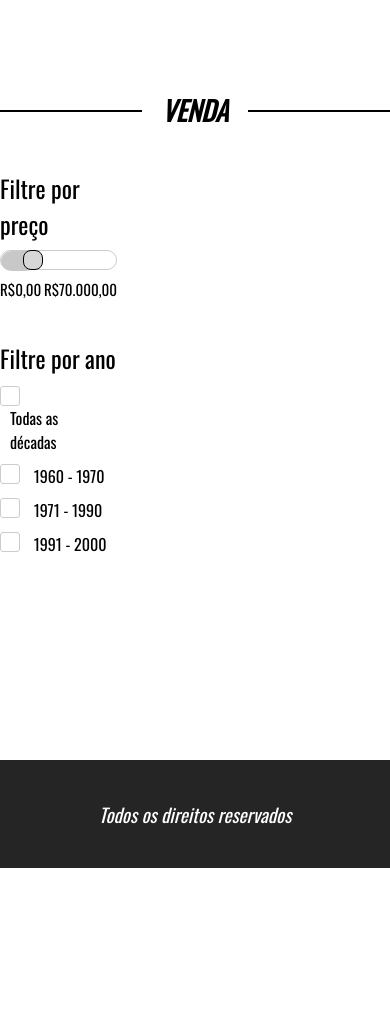
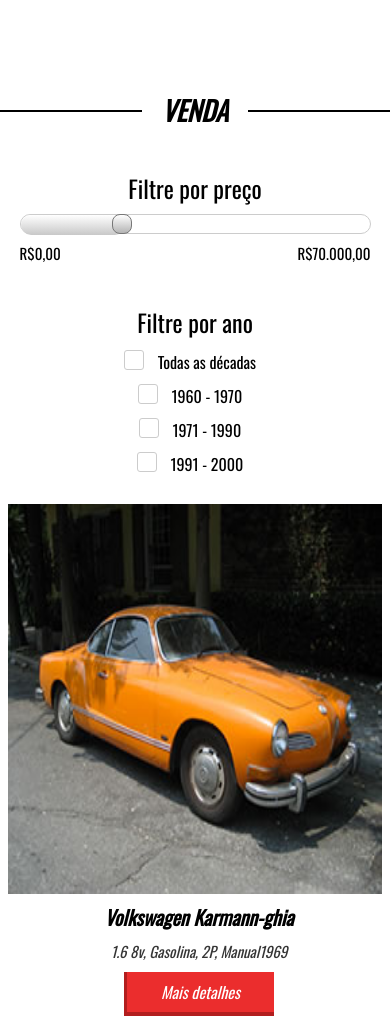
Before and after one commit to V1nnys/Danki-code, a PHP site: page /venda.html in a window 390 px wide. Shown: the part 130-1166 px from the top of the page. Before the commit the page ends 998 px from the top, so only its background shows below. Run offline with PHP 8.4, Linux system fonts and the light colour scheme.

Commit message:
Projeto_05
Aba vendas completa.

```diff
--- a/Projeto_pratico_05/Css/css5.css
+++ b/Projeto_pratico_05/Css/css5.css
@@ -1,106 +1,105 @@
-*{
+* {
   margin: 0;
   padding: 0;
   box-sizing: border-box;
-    font-family: 'Oswald', sans-serif;
+  font-family: "Oswald", sans-serif;
 }
 
-html,body{
+html,
+body {
   height: 100%;
 }
 
-.container{
+.container {
   width: 100%;
   max-width: 1400px;
   margin: 0 auto;
 }
 
-.clear{
+.clear {
   clear: both;
 }
 
-header{
+header {
   padding: 20px 2% 35px 2%;
   height: 130px;
 }
 
-header div.logo{
+header div.logo {
   float: left;
 }
 
-header nav.desktop{
+header nav.desktop {
   float: right;
   position: relative;
   top: 40px;
 }
 
-nav.mobile{
+nav.mobile {
   margin-top: 40px;
   float: right;
   width: 32px;
   height: 32px;
   background-size: 100% 100%;
   cursor: pointer;
-    background-image: url('../images/icon_menu.png');
+  background-image: url("../images/icon_menu.png");
   display: none;
 }
 
-nav.mobile ul{
+nav.mobile ul {
   display: none;
   width: 100%;
   left: 0;
   top: 95px;
   z-index: 999;
-    border-bottom: 4px solid #EB2D2D;
+  border-bottom: 4px solid #eb2d2d;
   position: absolute;
   text-align: center;
   background-color: white;
 }
 
-nav.mobile li{
+nav.mobile li {
   font-size: 23px;
   padding: 20px 0;
   font-style: italic;
 }
 
-nav.mobile li a{
+nav.mobile li a {
   color: black;
   text-decoration: none;
 }
 
-
-
-header nav.desktop ul{
+header nav.desktop ul {
   list-style-type: none;
 }
 
-header nav.desktop ul li{
+header nav.desktop ul li {
   float: left;
   font-size: 23px;
   padding: 0 30px;
   font-style: italic;
 }
 
-header nav.desktop a{
+header nav.desktop a {
   color: black;
   text-decoration: none;
 }
 
-section.banner{
+section.banner {
   width: 100%;
   height: 600px;
   background-color: black;
-    background-image: url('../images/bg.jpg');
+  background-image: url("../images/bg.jpg");
   background-size: contain;
   background-position: right bottom;
   background-repeat: no-repeat;
 }
 
-.text-banner{
+.text-banner {
   padding: 100px;
 }
 
-.text-banner-single{
+.text-banner-single {
   width: 314px;
   font-style: italic;
   margin-top: 20px;
@@ -108,53 +107,52 @@
   height: 50px;
   color: white;
   font-size: 23px;
-    background-image: url('../images/box-text.png');
+  background-image: url("../images/box-text.png");
   background-size: 100% 100%;
   text-transform: uppercase;
 }
 
-.text-banner .text-banner-single:nth-of-type(2){
+.text-banner .text-banner-single:nth-of-type(2) {
   width: 200px;
   height: 50px;
   position: relative;
   left: -12px;
 }
 
-.text-banner .text-banner-single:nth-of-type(3){
+.text-banner .text-banner-single:nth-of-type(3) {
   width: 170px;
   height: 50px;
   position: relative;
   left: -22px;
 }
 
-.text-banner .text-banner-single:nth-of-type(4){
+.text-banner .text-banner-single:nth-of-type(4) {
   width: 320px;
   height: 50px;
   color: black;
   position: relative;
   font-size: 21px;
   left: -32px;
-    background-image: url('../images/box-white-text.png');
-
+  background-image: url("../images/box-white-text.png");
 }
 
-section.veiculos-destaque{
+section.veiculos-destaque {
   padding: 90px 2%;
 }
 
-section.veiculos-destaque .container{
+section.veiculos-destaque .container {
   max-width: 1200px;
   padding: 40px 0;
 }
 
-.line-titulo{
+.line-titulo {
   max-width: 1200px;
   margin: 0 auto;
   position: relative;
   text-align: center;
 }
 
-.ln1{
+.ln1 {
   position: absolute;
   height: 2px;
   width: 100%;
@@ -162,7 +160,7 @@
   background-color: black;
 }
 
-.line-titulo h2{
+.line-titulo h2 {
   position: relative;
   background-color: white;
   display: inline-block;
@@ -173,26 +171,26 @@
   text-transform: uppercase;
 }
 
-.vitrine-destaque{
+.vitrine-destaque {
   float: left;
   width: 33.3%;
 }
 
-.vitrine-destaque .carro-img{
+.vitrine-destaque .carro-img {
   width: 100%;
   padding-top: 100%;
   border: 8px solid white;
   background-size: 100% 100%;
 }
 
-.vitrine-destaque h2{
+.vitrine-destaque h2 {
   padding-left: 8px;
   color: black;
   font-style: italic;
   font-size: 20px;
 }
 
-.vitrine-destaque p{
+.vitrine-destaque p {
   padding-top: 8px;
   padding-left: 8px;
   color: #353535;
@@ -200,30 +198,30 @@
   font-style: italic;
 }
 
-.btn1{
+.btn1 {
   text-align: center;
   display: block;
   line-height: 40px;
-    background-color: #EB2D2D;
+  background-color: #eb2d2d;
   text-decoration: none;
-    border-bottom: 4px solid #B21E1E;
-    border-left: 3px solid #B21E1E;
+  border-bottom: 4px solid #b21e1e;
+  border-left: 3px solid #b21e1e;
   color: white;
   font-size: 16px;
   font-style: italic;
   width: 150px;
 }
 
-.vitrine-destaque a{
+.vitrine-destaque a {
   margin-left: 8px;
   margin-top: 10px;
 }
 
-.servicos-descricao{
+.servicos-descricao {
   display: flex;
 }
 
-.half1{
+.half1 {
   width: 50%;
   text-align: right;
   padding: 90px 0;
@@ -231,92 +229,92 @@
   color: white;
 }
 
-.half1-wraper{
+.half1-wraper {
   padding-right: 30%;
   text-align: left;
   display: inline-block;
 }
 
-.half1-wraper h2{
+.half1-wraper h2 {
   font-weight: normal;
   font-style: italic;
   font-size: 32px;
 }
 
-.half1-wraper ul{
+.half1-wraper ul {
   display: inline-block;
   margin-top: 20px;
 }
 
-.half1-wraper li{
+.half1-wraper li {
   margin-left: 15px;
 }
 
-.half1-wraper a{
+.half1-wraper a {
   margin-left: 40px;
   display: inline-block;
   vertical-align: bottom;
 }
 
-.half2{
+.half2 {
   width: 50%;
   padding: 90px 100px;
-    background-color: #EB2D2D;
+  background-color: #eb2d2d;
   color: white;
 }
 
-.half2 h2{
+.half2 h2 {
   font-weight: normal;
   font-style: italic;
   font-size: 32px;
 }
 
-.half2 .depoimento-single{
+.half2 .depoimento-single {
   margin-top: 19px;
 }
 
-.depoimento-single p{
+.depoimento-single p {
   font-size: 22px;
 }
 
-.navigation{
+.navigation {
   float: left;
   width: 100%;
   max-width: 700px;
   margin-top: 30px;
 }
 
-.arrows{
+.arrows {
   float: left;
 }
 
-.navigation img{
+.navigation img {
   cursor: pointer;
   margin: 0 20px;
 }
 
-.nome-depoimento{
+.nome-depoimento {
   float: right;
   color: #252525;
   font-size: 23px;
 }
 
-section.contato{
+section.contato {
   padding: 80px 2%;
 }
 
-section.contato form{
+section.contato form {
   max-width: 600px;
   margin: 50px auto;
 }
 
-section.contato .input-wraper{
+section.contato .input-wraper {
   float: left;
   padding: 10px;
   margin-top: 7px;
 }
 
-section.contato input[type=text]{
+section.contato input[type="text"] {
   width: 100%;
   border: 1px solid #ccc;
   height: 40px;
@@ -324,7 +322,7 @@
   padding-left: 15px;
 }
 
-section.contato textarea{
+section.contato textarea {
   width: 100%;
   border: 1px solid #ccc;
   height: 120px;
@@ -332,11 +330,11 @@
   resize: none;
 }
 
-section.contato form .input-wraper:nth-of-type(5){
+section.contato form .input-wraper:nth-of-type(5) {
   text-align: center;
 }
 
-section.contato input[type=submit]{
+section.contato input[type="submit"] {
   border-right: 0;
   border-left: 0;
   border-top: 0;
@@ -344,40 +342,40 @@
   display: inline-block;
 }
 
-.w100{
+.w100 {
   width: 100%;
 }
 
-.w50{
+.w50 {
   width: 50%;
 }
 
-footer{
+footer {
   padding: 40px 2%;
   background-color: #252525;
 }
 
-footer nav{
+footer nav {
   float: left;
 }
 
-footer nav ul{
+footer nav ul {
   list-style-type: none;
 }
 
-footer nav ul li{
+footer nav ul li {
   float: left;
   font-style: italic;
   padding: 0 35px;
   font-size: 19px;
 }
 
-footer nav ul a{
+footer nav ul a {
   color: white;
   text-decoration: none;
 }
 
-footer p{
+footer p {
   float: right;
   color: white;
   font-size: 19px;
@@ -387,27 +385,31 @@
 /*  */
 /* =============== Aba-Vendas ================= */
 
-section.venda{
+section.venda {
   padding: 90px 0;
   min-height: 90%;
 }
 
-.content-venda{
+.content-venda {
   margin-top: 40px;
 }
 
-.sidebar{
+.sidebar {
   float: left;
   width: 30%;
 }
 
-.search1 h2{
+.search1 {
+  width: 90%;
+}
+
+.search1 h2 {
   font-size: 24px;
   color: black;
   font-weight: normal;
 }
 
-.search1 .barra-preco{
+.search1 .barra-preco {
   width: 100%;
   height: 20px;
   background-color: white;
@@ -417,17 +419,21 @@
   position: relative;
 }
 
-.barra-preco-fill{
+.barra-preco-fill {
   position: absolute;
   left: 0;
   top: 0;
   width: 30%;
   height: 20px;
   border-radius: 20px;
-    background-color: rgb(200, 200, 200);
+  background: linear-gradient(
+    to bottom,
+    rgb(255, 255, 255),
+    rgb(200, 200, 200)
+  );
 }
 
-.pointer-barra{
+.pointer-barra {
   width: 20px;
   height: 20px;
   position: absolute;
@@ -435,46 +441,50 @@
   cursor: pointer;
   top: -1px;
   border-radius: 8px;
-    background-color: rgb(215,215,215);
-    border: 1px solid black;
+  background: linear-gradient(
+    to bottom,
+    rgb(255, 255, 255),
+    rgb(180, 180, 180)
+  );
+  border: 1px solid #777;
 }
 
-.valor-pesquisa{
+.valor-pesquisa {
   margin-top: 8px;
 }
 
-.valor-pesquisa p{
+.valor-pesquisa p {
   color: black;
   font-size: 15px;
 }
 
-.valor-pesquisa p:nth-of-type(1){
+.valor-pesquisa p:nth-of-type(1) {
   float: left;
 }
 
-.valor-pesquisa p:nth-of-type(2){
+.valor-pesquisa p:nth-of-type(2) {
   float: right;
 }
 
-.search2{
+.search2 {
   margin-top: 40px;
 }
 
-.search2 h2{
+.search2 h2 {
   font-size: 24px;
   color: black;
   font-weight: normal;
 }
 
-.form-venda-wraper{
+.form-venda-wraper {
   margin-top: 10px;
 }
 
-.form-venda-wraper input[type=checkbox]{
+.form-venda-wraper input[type="checkbox"] {
   display: none;
 }
 
-.form-venda-wraper label{
+.form-venda-wraper label {
   width: 20px;
   height: 20px;
   display: inline-block;
@@ -482,133 +492,163 @@
   border-radius: 3px;
   vertical-align: top;
   cursor: pointer;
+  position: relative;
 }
 
-.form-venda-wraper span{
+.form-venda-wraper input[type="checkbox"]:checked + label > .circle {
+  display: block;
+}
+
+.circle {
+  width: 8px;
+  height: 8px;
+  border-radius: 4px;
+  background: black;
+  position: absolute;
+  left: 6px;
+  top: 6px;
+  display: none;
+}
+
+.form-venda-wraper span {
   padding: 0 10px;
   display: inline-block;
   vertical-align: top;
 }
 
+.vitrine-venda {
+  overflow: hidden;
+  float: left;
+  width: 70%;
+}
 
-
-
-
-
+.vitrine-venda .vitrine-destaque {
+  margin-top: 20px;
+}
 
 /* -----------------------------responsivo----------------------------- */
 
-
-@media screen and (max-width: 1100px){
-    .half1{
+@media screen and (max-width: 1100px) {
+  .half1 {
     text-align: center;
   }
 
-    .half1-wraper{
+  .half1-wraper {
     text-align: left;
     padding-right: 0;
   }
 
-    .half1-wraper a{
+  .half1-wraper a {
     display: block;
     margin-left: 0;
     margin-top: 15px;
   }
 }
 
-
-@media screen and (max-width: 768px){
-
-    .w50{
+@media screen and (max-width: 768px) {
+  .w50 {
     width: 100%;
   }
 
-    .nome-depoimento{
+  .nome-depoimento {
     float: right;
     width: auto;
     margin: 0px 0px;
   }
 
-    section.servicos-descricao{
+  section.servicos-descricao {
     flex-direction: column;
   }
 
-    .half1,.half2{
+  .half1,
+  .half2 {
     width: 100%;
     padding: 80px 4%;
   }
 
-	section.banner{
+  section.banner {
     background-size: cover;
     background-position: 100px center;
     height: 80vh;
   }
 
-	nav.desktop
-	{
+  nav.desktop {
     display: none;
   }
 
-	nav.mobile{
+  nav.mobile {
     display: block;
   }
 
-    footer nav{
+  footer nav {
     display: none;
   }
 
-    footer{
+  footer {
     text-align: center;
   }
 
-    footer p{
+  footer p {
     float: none;
+  }
+
+  .sidebar {
+    width: 100%;
+    text-align: center;
+  }
+
+  .search1 {
+    display: inline-block;
+  }
+
+  .vitrine-venda {
+    text-align: center;
+    width: 100%;
   }
 }
 
 /* ===================================================================== */
 
-@media screen and (max-width: 580px){
-.text-banner{
-	padding:30px;
+@media screen and (max-width: 580px) {
+  .text-banner {
+    padding: 30px;
   }
 
-.text-banner-single{
+  .text-banner-single {
     width: 240px;
     font-size: 18px;
   }
 
-.text-banner .text-banner-single:nth-of-type(4){
+  .text-banner .text-banner-single:nth-of-type(4) {
     width: 270px;
   }
 
-section.veiculos-destaque .line-titulo h2{
+  section.veiculos-destaque .line-titulo h2 {
     font-size: 23px;
   }
 
-section.veiculos-destaque .container{
+  section.veiculos-destaque .container {
     max-width: 10000px;
     padding: 40px 0;
     text-align: center;
   }
 
-.vitrine-destaque{
+  .vitrine-destaque {
     display: inline-block;
     float: none;
     width: 80%;
     margin-top: 20px;
   }
 
-.vitrine-destaque a{
+  .vitrine-destaque a {
     display: inline-block;
   }
-
 }
 
 /* ====================================================== */
 
-@media screen and (max-width: 480px){
-    .vitrine-destaque{
+@media screen and (max-width: 480px) {
+  .vitrine-destaque {
     width: 100%;
   }
 }
--- a/Projeto_pratico_05/venda.html
+++ b/Projeto_pratico_05/venda.html
@@ -1,26 +1,31 @@
 <html>
-
   <head>
     <title>Projeto 05</title>
-    <link rel="preconnect" href="https://fonts.gstatic.com">
-    <link href="https://fonts.googleapis.com/css2?family=Oswald&display=swap" rel="stylesheet">
-    <link href="./Css/css5.css" rel="stylesheet">
+    <link rel="preconnect" href="https://fonts.gstatic.com" />
+    <link
+      href="https://fonts.googleapis.com/css2?family=Oswald&display=swap"
+      rel="stylesheet"
+    />
+    <link href="./Css/css5.css" rel="stylesheet" />
     <meta charset="utf-8" />
-    <meta name="viewport" content="width=device-width,initial-scale=1.0,maximum-scale=1.0">
+    <meta
+      name="viewport"
+      content="width=device-width,initial-scale=1.0,maximum-scale=1.0"
+    />
   </head>
 
   <body>
-
-    <header style="border-bottom: 3px solid #EB2D2D" >
+    <header style="border-bottom: 3px solid #eb2d2d">
       <div class="container">
         <div class="logo">
           <img src="images/logo.jpg" />
-            </div><!--logo-->
+        </div>
+        <!--logo-->
 
         <nav class="desktop">
           <ul>
             <li><a href="index5.html">Home</a></li>
-                    <li><a style="color: EB2D2D;" href="">Venda</a></li>
+            <li><a style="color: EB2D2D" href="">Venda</a></li>
             <li><a href="">Sobre</a></li>
             <li><a href="">Contato</a></li>
           </ul>
@@ -29,88 +34,190 @@
         <nav class="mobile">
           <ul>
             <li><a href="index5.html">Home</a></li>
-                    <li><a style="color: EB2D2D;" href="">Venda</a></li>
+            <li><a style="color: EB2D2D" href="">Venda</a></li>
             <li><a href="">Sobre</a></li>
             <li><a href="">Contato</a></li>
           </ul>
-            </nav><!--mobile-->
+        </nav>
+        <!--mobile-->
 
         <div class="clear"></div>
-
-        </div><!--container-->
+      </div>
+      <!--container-->
     </header>
-
-
 
     <section class="venda">
       <div class="line-titulo">
         <div class="ln1"></div>
         <h2>Venda</h2>
-        </div><!--line-titulo-->
+      </div>
+      <!--line-titulo-->
 
       <div class="content-venda">
         <div class="container">
           <div class="sidebar">
-
             <div class="search1">
               <h2>Filtre por preço</h2>
               <div class="barra-preco">
-                            <div class="barra-preco-fill"></div><!--barra-preco-fill-->
+                <div class="barra-preco-fill"></div>
+                <!--barra-preco-fill-->
                 <div class="pointer-barra"></div>
-                        </div><!--barra-preco-->
+              </div>
+              <!--barra-preco-->
               <div class="valor-pesquisa">
                 <p>R$0,00</p>
                 <p>R$70.000,00</p>
 
                 <div class="clear"></div>
-
-                        </div><!--valor-pesquisa-->
-                    </div><!--search1-->
+              </div>
+              <!--valor-pesquisa-->
+            </div>
+            <!--search1-->
 
             <div class="search2">
               <h2>Filtre por ano</h2>
               <form>
                 <div class="form-venda-wraper">
                   <input type="checkbox" id="item1" />
-                                <label for="item1"></label>
+                  <label for="item1"><div class="circle"></div></label>
+                  <!--item1-->
                   <span>Todas as décadas</span>
-                            </div><!--form-venda-wraper-->
+                </div>
+                <!--form-venda-wraper-->
 
                 <div class="form-venda-wraper">
                   <input type="checkbox" id="item2" />
-                                    <label for="item2"></label>
+                  <label for="item2"><div class="circle"></div></label>
                   <span>1960 - 1970</span>
-                            </div><!--form-venda-wraper-->
+                </div>
+                <!--form-venda-wraper-->
 
                 <div class="form-venda-wraper">
-                                <input type="checkbox" id="item2" />
-                                    <label for="item2"></label>
+                  <input type="checkbox" id="item3" />
+                  <label for="item3"><div class="circle"></div></label>
                   <span>1971 - 1990</span>
-                            </div><!--form-venda-wraper-->
+                </div>
+                <!--form-venda-wraper-->
 
                 <div class="form-venda-wraper">
-                                <input type="checkbox" id="item2" />
-                                    <label for="item2"></label>
+                  <input type="checkbox" id="item4" />
+                  <label for="item4"><div class="circle"></div></label>
                   <span>1991 - 2000</span>
-                            </div><!--form-venda-wraper-->
+                </div>
+                <!--form-venda-wraper-->
+              </form>
+            </div>
+            <!--search2-->
+          </div>
+          <!--sidebar-->
 
-                        </form>
-                    </div><!--search2-->
+          <div class="vitrine-venda">
+            <div class="vitrine-destaque">
+              <div
+                style="background-image: url('images/carro1.jpg')"
+                class="carro-img"
+              ></div>
+              <!--carro-img-->
+              <div class="info-carro">
+                <h2>Volkswagen Karmann-ghia</h2>
+                <p>1.6 8v, Gasolina, 2P, Manual1969</p>
+                <a class="btn1" href="">Mais detalhes</a>
+              </div>
+              <!--info-carro-->
+            </div>
+            <!--vitrine-destaque-->
 
-                </div><!--sidebar-->
-            </div><!--container-->
-        </div><!--content-venda-->
+            <div class="vitrine-destaque">
+              <div
+                style="background-image: url('images/carro2.jpg')"
+                class="carro-img"
+              ></div>
+              <!--carro-img-->
+              <div class="info-carro">
+                <h2>Toyota Trueno-AE86</h2>
+                <p>1.6, Gasolina, 4G auto, 5 manual</p>
+                <a class="btn1" href="">Mais detalhes</a>
+              </div>
+              <!--info-carro-->
+            </div>
+            <!--vitrine-destaque-->
 
-    </section><!--venda-->
+            <div class="vitrine-destaque">
+              <div
+                style="background-image: url('images/carro3.jpg')"
+                class="carro-img"
+              ></div>
+              <!--carro-img-->
+              <div class="info-carro">
+                <h2>Pontiac GTO-74</h2>
+                <p>5.7 Gasolina V8, 3 auto, 4 manual</p>
+                <a class="btn1" href="">Mais detalhes</a>
+              </div>
+              <!--info-carro-->
+            </div>
+            <!--vitrine-destaque-->
 
+            <div class="vitrine-destaque">
+              <div
+                style="background-image: url('images/carro4.jpg')"
+                class="carro-img"
+              ></div>
+              <!--carro-img-->
+              <div class="info-carro">
+                <h2>Ford Mustang GT 5.0 V8</h2>
+                <p>Fox-4, Gasolina, 4P, auto. 95</p>
+                <a class="btn1" href="">Mais detalhes</a>
+              </div>
+              <!--info-carro-->
+            </div>
+            <!--vitrine-destaque-->
 
+            <div class="vitrine-destaque">
+              <div
+                style="background-image: url('images/carro5.jpg')"
+                class="carro-img"
+              ></div>
+              <!--carro-img-->
+              <div class="info-carro">
+                <h2>Ferrari 330 GTC</h2>
+                <p>V12 8.80, Gasolina, RWD, 5 manual</p>
+                <a class="btn1" href="">Mais detalhes</a>
+              </div>
+              <!--info-carro-->
+            </div>
+            <!--vitrine-destaque-->
+
+            <div class="vitrine-destaque">
+              <div
+                style="background-image: url('images/carro6.jpg')"
+                class="carro-img"
+              ></div>
+              <!--carro-img-->
+              <div class="info-carro">
+                <h2>Lamborghini Reventon 6.5 V12</h2>
+                <p>11.1 Gasolina, E-Gear, 6 auto</p>
+                <a class="btn1" href="">Mais detalhes</a>
+              </div>
+              <!--info-carro-->
+            </div>
+            <!--vitrine-destaque-->
+          </div>
+          <!--vitrine-venda-->
+
+          <div class="clear"></div>
+        </div>
+        <!--container-->
+      </div>
+      <!--content-venda-->
+    </section>
+    <!--venda-->
 
     <footer>
       <div class="container">
         <nav>
           <ul>
             <li><a href="index5.html">Home</a></li>
-                    <li><a style="color: EB2D2D;" href="venda.html">Venda</a></li>
+            <li><a style="color: EB2D2D" href="venda.html">Venda</a></li>
             <li><a href="">Sobre</a></li>
             <li><a href="">Contato</a></li>
           </ul>
@@ -118,10 +225,8 @@
         <p>Todos os direitos reservados</p>
 
         <div class="clear"></div>
-
-        </div><!--container-->
+      </div>
+      <!--container-->
     </footer>
-
   </body>
-
 </html>
```
Also changed, not shown: Projeto_pratico_05/images/carro4.jpg (added), Projeto_pratico_05/images/carro5.jpg (added), Projeto_pratico_05/images/carro6.jpg (added). Lines whose indentation alone changed are shown as unchanged.
